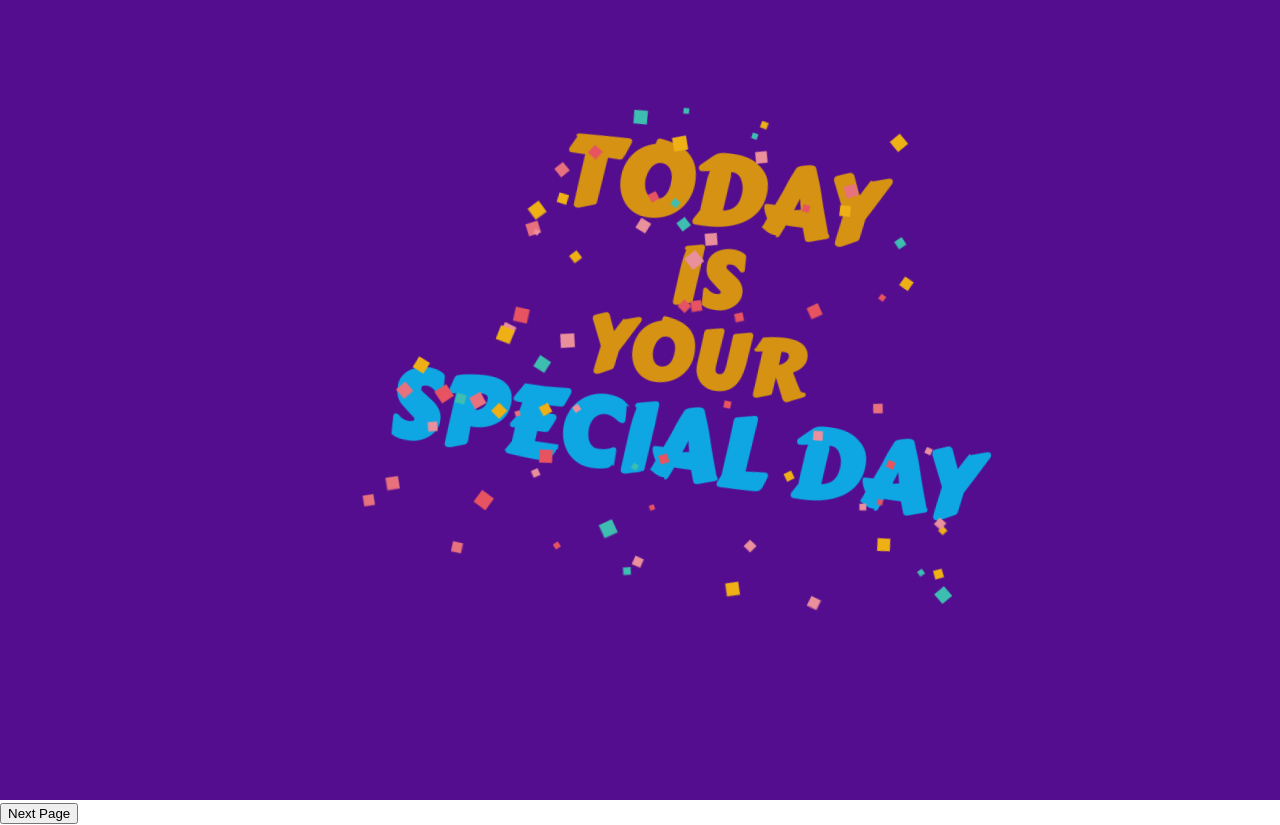
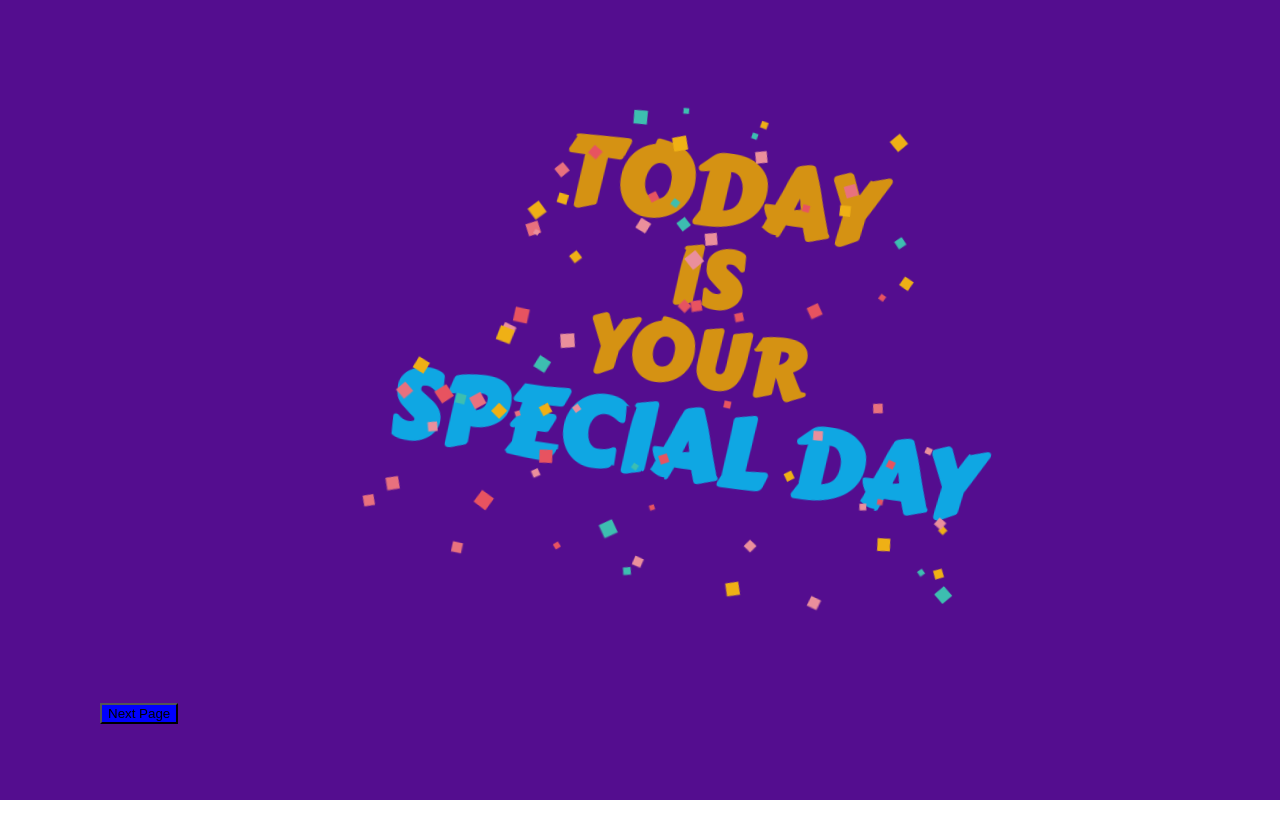
Before and after one commit to UchihaItachiVD/birthday_one, a website: page index1.html in a window 1280 px wide. Drawn offline with Linux system fonts and the light colour scheme.

Commit message:
Update index1.html

```diff
--- a/index1.html
+++ b/index1.html
@@ -5,6 +5,15 @@
     <meta charset="UTF-8" />
     <meta name="viewport" content="width=device-width, initial-scale=1.0" />
     <link rel="stylesheet" href="src/css/index.css" />
+    <style>
+
+    #nextButton{
+      background-color: blue;
+      position:relative;
+      bottom: 100px;
+      left: 100px;
+    }
+   </style>
   </head>
   <body>
     <audio id="birthdaySong" src="song.mp3" preload="auto"></audio>
```
